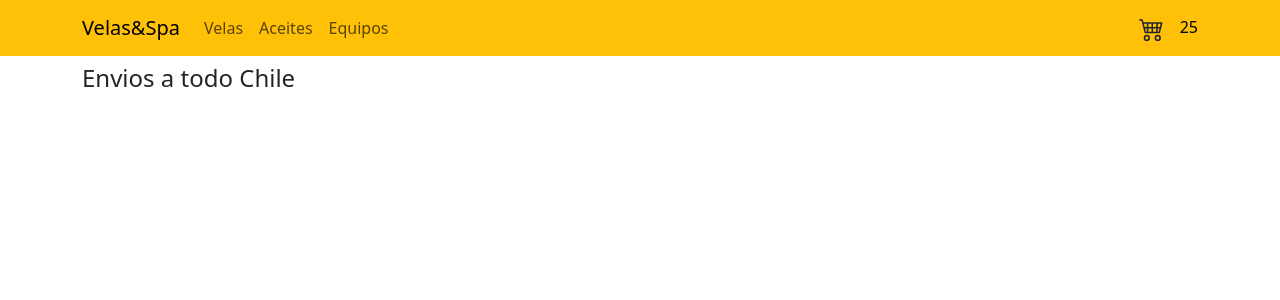
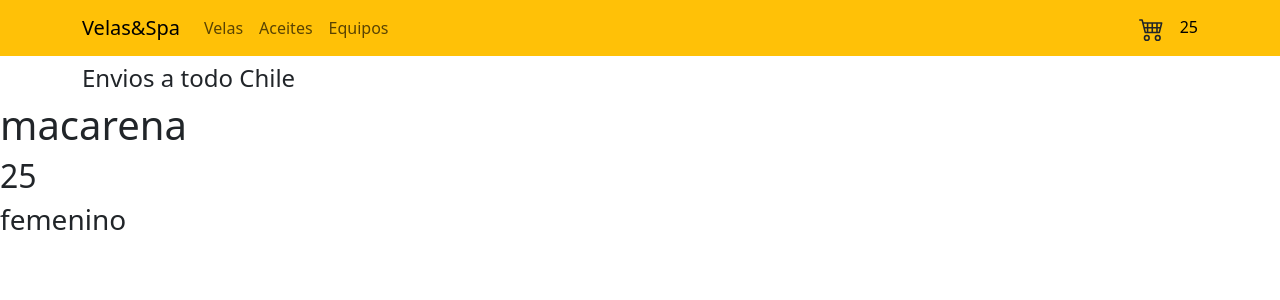
Before and after one commit to JJosueMachado/primeraEntregaReact, a React (Vite) app: page / in a window 1280 px wide. Shown: the top 300 px of the page. Built offline with nearby package versions, Linux system fonts and the light colour scheme.

Commit message:
agregando mas componentes

```diff
--- a/src/App.jsx
+++ b/src/App.jsx
@@ -1,6 +1,6 @@
 import "bootstrap/dist/css/bootstrap.min.css";
 import "./App.css";
-import { father } from "./components/father";
+import { Padre } from "./components/Padre";
 import { NavBar } from "./components/NavBar";
 import { ItemListContainer } from "./components/ItemListContainer";
 
@@ -9,7 +9,7 @@ function App() {
     <>
       <NavBar />
       <ItemListContainer greeting={"Envios a todo Chile"} />
-      <father />
+      <Padre />
     </>
   );
 }
--- a/src/components/child.jsx
+++ b/src/components/Hijo.jsx
@@ -1,4 +1,4 @@
-export const child = (props) => {
+export const Hijo = (props) => {
   return (
     <>
       <h1>{props.nombre}</h1>
--- /dev/null
+++ b/src/components/Padre.jsx
@@ -0,0 +1,5 @@
+import { Hijo } from "./Hijo";
+
+export const Padre = () => {
+  return <Hijo nombre="macarena" edad={25} sexo="femenino" />;
+};
--- a/src/components/father.jsx
+++ /dev/null
@@ -1,4 +0,0 @@
-import { child } from "./child";
-export const father = () => {
-  rerturn(<child nombre="macarena" edad={25} sexo="femenino" />);
-};
```
